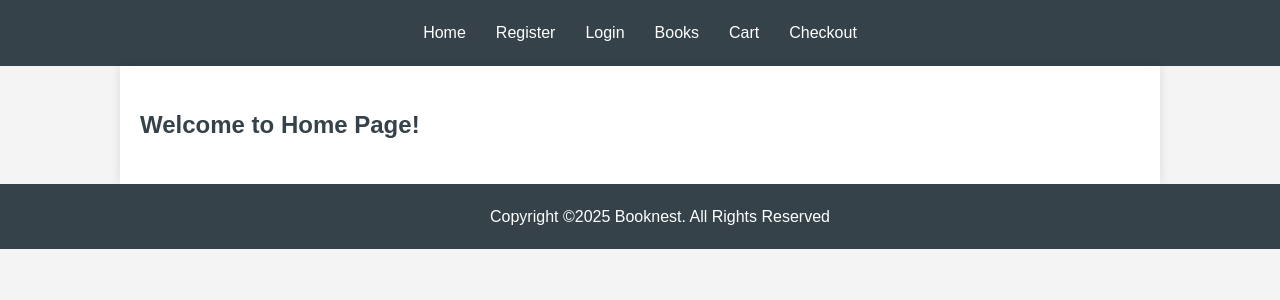
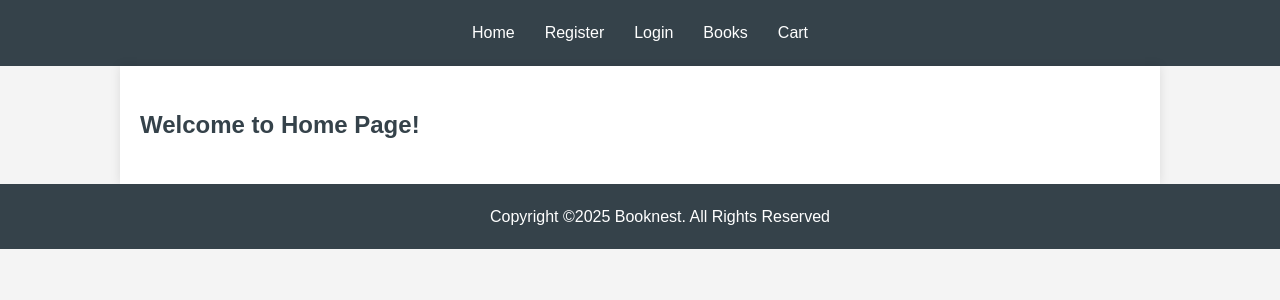
Before and after one commit to Gagank2511/booknest, a PHP site: page / in a window 1280 px wide. Shown: the top 300 px of the page. Run offline with PHP 8.4, Linux system fonts and the light colour scheme.

Commit message:
Commented checkout

```diff
--- a/app/views/components/header.php
+++ b/app/views/components/header.php
@@ -5,7 +5,7 @@
         <a href="/login">Login</a>
         <a href="/book">Books</a>
         <a href="/cart">Cart</a>
-        <a href="/checkout">Checkout</a>
+        <!-- <a href="/checkout">Checkout</a> -->
 
 
 
```
